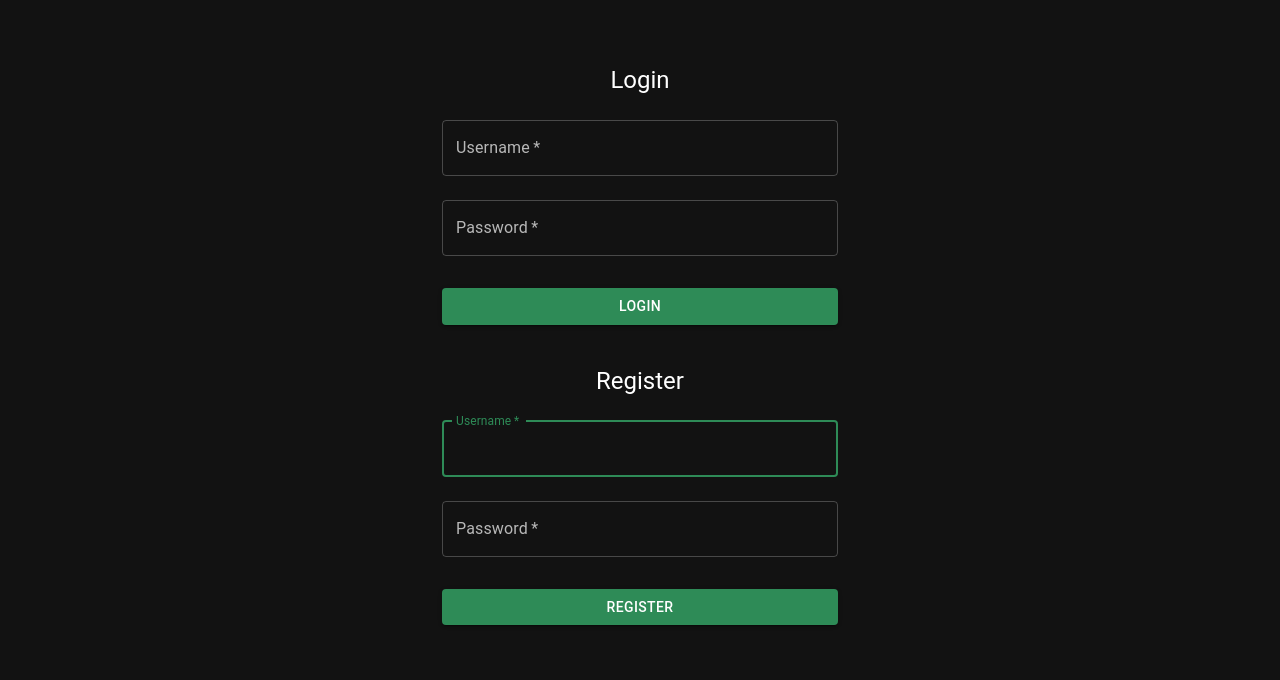
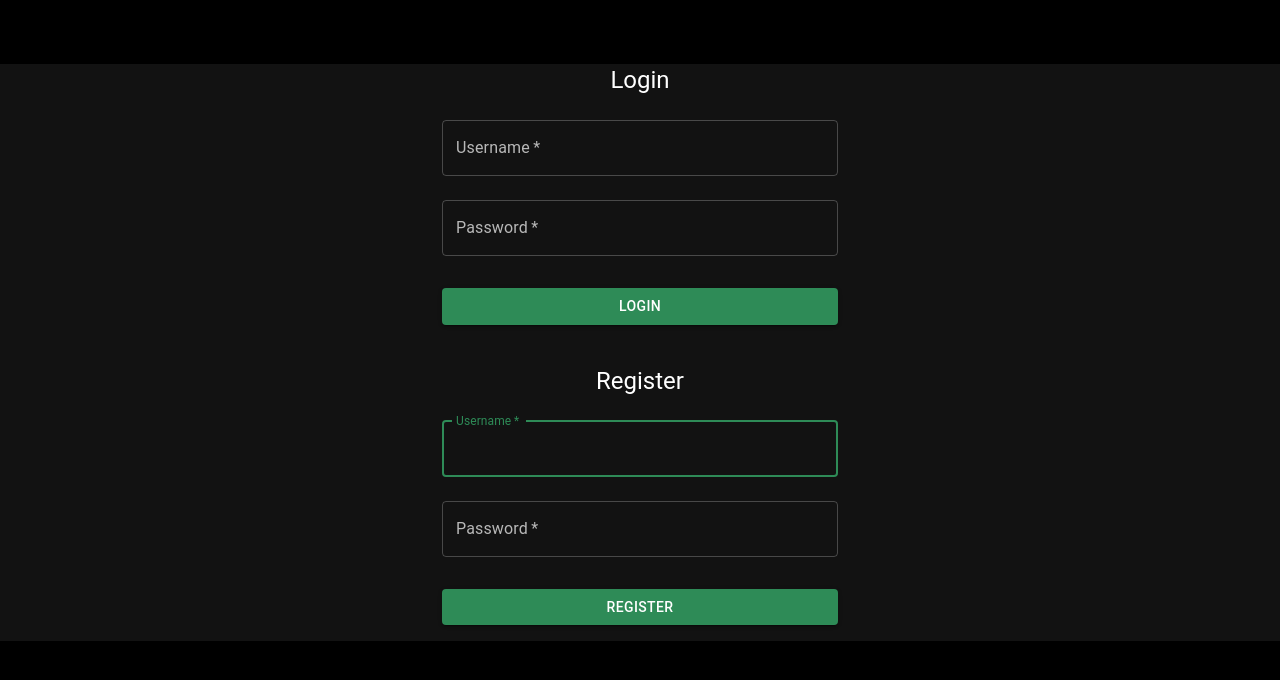
Before and after one commit to cc-d/liberlife, a React (Create React App) app in the folder frontend/: page /login in a window 1280 px wide. Shown: the top 680 px of the page. Built offline with nearby package versions, Linux system fonts and the light colour scheme.

Commit message:
black on black on black

```diff
--- a/frontend/src/styles.css
+++ b/frontend/src/styles.css
@@ -1,7 +1,3 @@
-body {
-    background-color: #121212;
+body, html {
+    background-color: black;
 }
-
-html {
-    background-color: #121212;
-}
```
